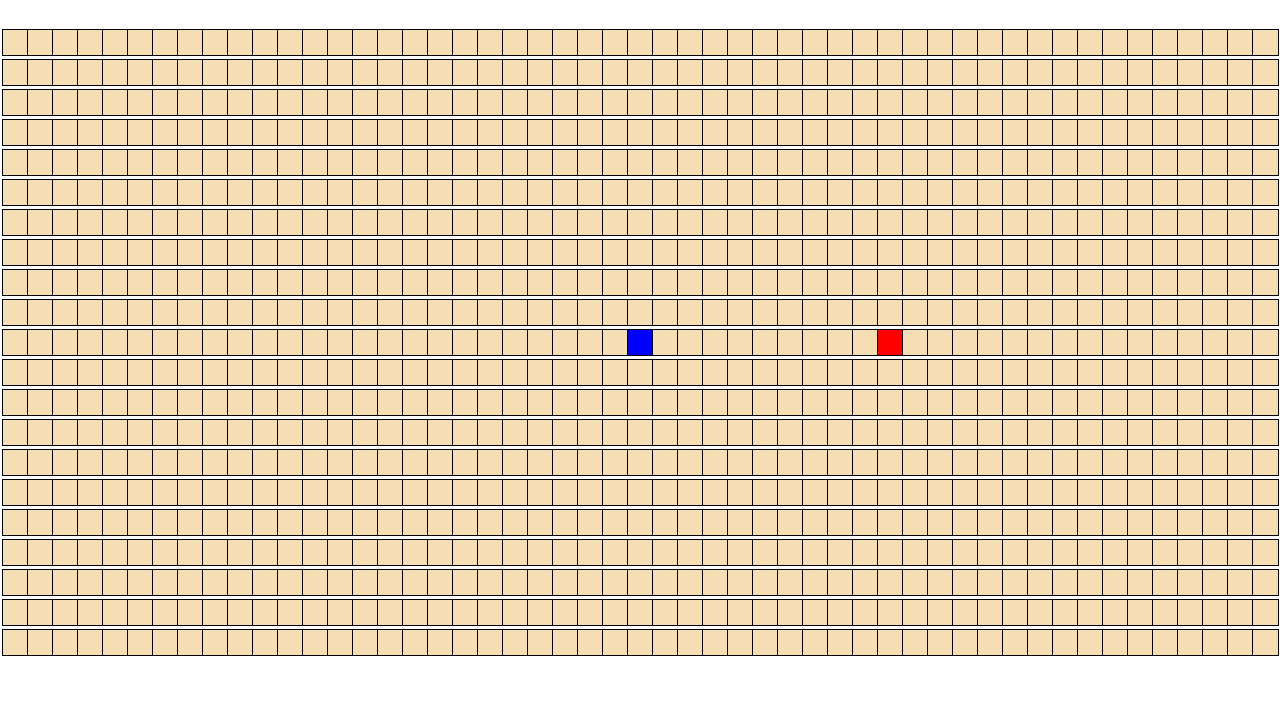
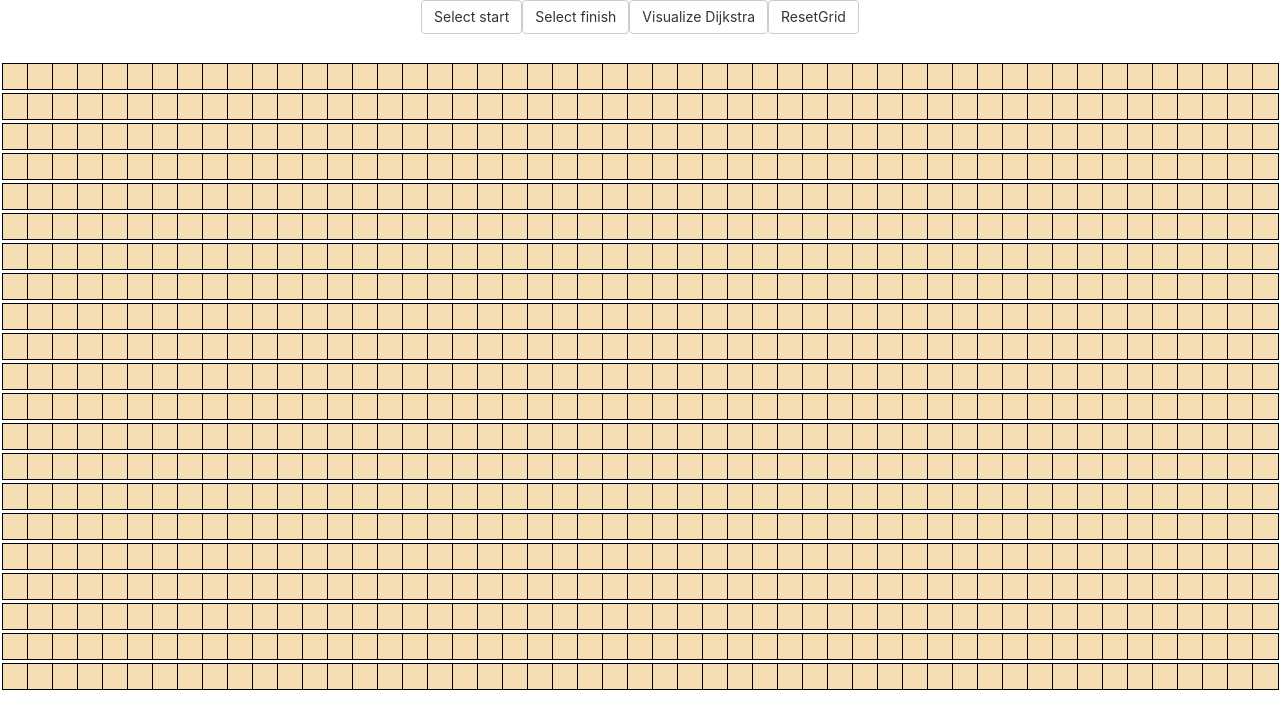
Before and after one commit to minhhung19494/React-Algorithm-Visualizer, a React (Create React App) app: page / in a window 1280 px wide. Shown: the top 728 px of the page. Built offline with nearby package versions, Linux system fonts and the light colour scheme.

Commit message:
visualize Dijkstra

```diff
--- /dev/null
+++ b/src/algorithms/DijkstraAlgo.js
@@ -0,0 +1,60 @@
+export function dijskstra(grid, startNode, finishNode){
+    const visitedNodeInOrder = [];
+    const unvisistedNode = getAllNodes(grid);
+    startNode.distance = 0;
+    while( !!unvisistedNode.length){
+        sortNodeByDistance(unvisistedNode)
+        const closetNode = unvisistedNode.shift();
+        if(closetNode.isWall) continue;
+        if(closetNode.distance === Infinity){
+            return visitedNodeInOrder;
+        }
+        closetNode.isVisited = true;
+        visitedNodeInOrder.push(closetNode);
+        if(closetNode === finishNode){
+            return visitedNodeInOrder;
+        }
+        updateUnvisistedNeighbors(closetNode, grid);
+
+    }
+};
+function sortNodeByDistance(unvisistedNode){
+    unvisistedNode.sort((nodeA, nodeB)=>nodeA.distance - nodeB.distance);
+
+};
+function updateUnvisistedNeighbors(node, grid){
+    const unvisistedNeighbors = getUnvisitedNeighbors(node, grid);
+    for(const neighbors of unvisistedNeighbors){
+        neighbors.distance = node.distance + 1;
+        neighbors.previousNode = node;
+    };
+}
+function getUnvisitedNeighbors(node, grid){
+    const neighbors = [];
+    const {row, col} = node;
+    if(row>0) neighbors.push(grid[row-1][col]);
+    if(row<grid.length -1) neighbors.push(grid[row+1][col]);
+    if(col>0) neighbors.push(grid[row][col-1]);
+    if(col<grid[0].length) neighbors.push(grid[row][col+1]);
+    return neighbors.filter(neighbors => !neighbors.isVisited);
+};
+
+function getAllNodes(grid){
+    const allNodes = [];
+    for(const row of grid){
+        for(const node of row){
+            allNodes.push(node);
+        }
+    }
+    return allNodes;
+};
+export function getNodesinShortestPathOrder(finishNode){
+    const nodeInShortestPath = [];
+    let currentNode = finishNode;
+    while(currentNode !== null){
+        nodeInShortestPath.unshift(currentNode);
+        currentNode = currentNode.previousNode;
+    }
+    return nodeInShortestPath;
+
+};
--- a/src/pathFinding/Dijkstra/Dijkstra.js
+++ b/src/pathFinding/Dijkstra/Dijkstra.js
@@ -1,17 +1,18 @@
 import React, {Component} from 'react';
 import Node from './Node'
 import './Dijkstra.css'
-
-const START_NODE_ROW = 10;
-const START_NODE_COL = 25;
-const FINISH_NODE_ROW = 10;
-const FINISH_NODE_COL = 35;
+import {dijskstra, getNodesinShortestPathOrder} from './../../algorithms/DijkstraAlgo'
 
 class DijkstraAlgo extends Component {
     constructor(props){
         super(props);
         this.state = {
-            grid:[]
+            grid:[],
+            mouseIsPress: false,
+            selectingStartNode: false,
+            selectingFinishNode: false,
+            startNode: {},
+            finishNode: {},
         }
     }
 
@@ -20,24 +21,124 @@ class DijkstraAlgo extends Component {
         this.setState({grid})
     }
 
+    handleMouseDown=(row,col)=>{
+        if(this.state.selectingStartNode){
+            this.setState({startNode:{row,col}});
+            this.setState({selectingStartNode:false});
+            console.log(this.state.startNode);
+            return
+        };
+        if(this.state.selectingFinishNode){
+            this.setState({finishNode:{row,col}});
+            this.setState({selectingFinishNode:false});
+            console.log(this.state.finishNode);
+            return
+        };
+        this.setState({mouseIsPress: true});
+        const newGrid = getNewGrid(this.state.grid, row, col);
+        this.setState({grid:newGrid});
+    }
+    handleMouseEnter=(row,col)=>{
+        if(this.state.selectingStartNode){
+            const newGridwithStartNode = getNewGridWithStartNode(this.state.grid, row,col);
+            this.setState({grid: newGridwithStartNode});
+            return;
+        }
+        if(this.state.selectingFinishNode){
+            const newGridwithFinishNode = getNewGridWithFinishNode(this.state.grid, row,col);
+            this.setState({grid: newGridwithFinishNode});
+            return;
+        }
+        if(this.state.mouseIsPress){
+            const newGrid = getNewGrid(this.state.grid, row, col);
+            this.setState({grid:newGrid});
+        }
+    }
+    handleMouseLeave = (row,col)=>{
+        if(this.state.selectingStartNode){
+            const newGridwithStartNode = getNewGridWithStartNode(this.state.grid, row,col);
+            this.setState({grid: newGridwithStartNode});
+            return
+        }
+        if(this.state.selectingFinishNode){
+            const newGridwithFinishNode = getNewGridWithFinishNode(this.state.grid, row,col);
+            this.setState({grid: newGridwithFinishNode});
+        }
+    }
+    handleMouseUp=(row,col)=>{
+        this.setState({mouseIsPress:false});
+    }
 
+    visualizeDijkstra = ()=>{
+        const {grid, startNode, finishNode} = this.state;
+        const StartNode = grid[startNode.row][startNode.col];
+        const FinishNode = grid[finishNode.row][finishNode.col];
+        const visitedNodeInOrder = dijskstra(grid, StartNode, FinishNode);
+        const NodesinShortestPathOrder = getNodesinShortestPathOrder(FinishNode);
+        this.animateDijkstra(visitedNodeInOrder, NodesinShortestPathOrder);
+    }
+
+    animateDijkstra = (visitedNodeInOrder, NodesinShortestPathOrder)=>{
+        for(let i =0; i <= visitedNodeInOrder.length; i++){
+            if(i===visitedNodeInOrder.length){
+                setTimeout(()=>{this.animateShortestPath(NodesinShortestPathOrder)}, 10*i);
+                return;
+                };
+            setTimeout(()=>{
+                const node = visitedNodeInOrder[i];
+                document.getElementById(`node-${node.row}-${node.col}`).className = 'Node node-visited';
+            }, 10*i);
+    }}
+    animateShortestPath = (NodesinShortestPathOrder)=>{
+        for(let i=0; i<NodesinShortestPathOrder.length; i++){
+            setTimeout(()=>{
+                const node = NodesinShortestPathOrder[i];
+                console.log(node);
+                document.getElementById(`node-${node.row}-${node.col}`).className = 'Node node-shortest-path'
+            }, 10*i);
+        }
+    }
+    setStartNode = ()=>{
+        this.setState({selectingStartNode:true});
+        this.setState({selectingFinishNode:false});
+    }
+    setFinishNode = ()=>{
+        this.setState({selectingFinishNode:true});
+        this.setState({selectingStartNode:false});
+    }
 
     render(){
-        const {grid} = this.state;
+        const {grid, mouseIsPress} = this.state;
         return(
         <div className="main">
+
+            <button type="button" className="btn btn-default" onClick={this.setStartNode}>Select start</button>
+
+            <button type="button" className="btn btn-default" onClick={this.setFinishNode}>Select finish</button>
+
+            <button type="button" className="btn btn-default" onClick={this.visualizeDijkstra}>Visualize Dijkstra</button>
+
+            <button type="button" className="btn btn-default" onClick={this.resetGrid}>ResetGrid</button>
             <div className="grid">
                 {grid.map((row, rowIdx)=>{
                     return(
                     <div key={rowIdx}>
                         {row.map((node, nodeIdx)=>{
-                            const{row, col, isFinish, isStart} = node;
+                            const{row, col, isFinish, isStart, isWall} = node;
                             return(
                                 <Node
                                     key={nodeIdx}
+                                    row={row}
                                     col={col}
                                     isFinish={isFinish}
                                     isStart={isStart}
+                                    isWall={isWall}
+                                    onClick = {this.onClick}
+                                    mouseIsPress={mouseIsPress}
+                                    onMouseEnter={this.handleMouseEnter}
+                                    onMouseDown={this.handleMouseDown}
+                                    onMouseUp={this.handleMouseUp}
+                                    onMouseLeave={this.handleMouseLeave}
                                 ></Node>
                                 );
                             })
@@ -68,7 +169,41 @@ const createNode = (row, col)=>{
     return {
         row,
         col,
-        isStart: row === START_NODE_ROW && col === START_NODE_COL,
-        isFinish: row === FINISH_NODE_ROW && col === FINISH_NODE_COL
+        isStart: false,
+        isFinish: false,
+        isWall: false,
+        distance: Infinity,
+        previousNode: null,
+        isVisited: false
     }
 }
+const getNewGrid = (grid, row, col)=>{
+    const newGrid = grid.slice();
+    const node = newGrid[row][col];
+    const newNode = {
+        ...node,
+        isWall: !node.isWall
+    }
+    newGrid[row][col] = newNode;
+    return newGrid;
+}
+const getNewGridWithStartNode = (grid, row, col)=>{
+    const newGrid = grid.slice();
+    const node = newGrid[row][col];
+    const newNode = {
+        ...node,
+        isStart: !node.isStart
+    }
+    newGrid[row][col] = newNode;
+    return newGrid;
+}
+const getNewGridWithFinishNode = (grid, row, col)=>{
+    const newGrid = grid.slice();
+    const node = newGrid[row][col];
+    const newNode = {
+        ...node,
+        isFinish: !node.isFinish
+    }
+    newGrid[row][col] = newNode;
+    return newGrid;
+}
--- a/src/pathFinding/Dijkstra/Node.css
+++ b/src/pathFinding/Dijkstra/Node.css
@@ -1,13 +1,22 @@
 .Node {
     outline: 1px solid black;
-    background-color: wheat;
     width: 25px;
     height: 25px;
     display: inline-block;
+    background-color: wheat;
 }
 .node-start{
     background-color: blue;
 }
 .node-finish{
-    background-color: red;
+    background-color:green;
 }
+.node-wall{
+    background-color: brown;
+}
+.node-visited{
+    background-color: yellow;
+}
+.node-shortest-path{
+    background-color: aqua;
+}
--- a/src/pathFinding/Dijkstra/Node.js
+++ b/src/pathFinding/Dijkstra/Node.js
@@ -5,13 +5,26 @@ class Node extends Component {
 
     render(){
         const {
+            row,
             col,
             isStart,
             isFinish,
+            isWall,
+            onMouseEnter,
+            onMouseLeave,
+            onMouseUp,
+            onMouseDown,
+            isVisited
         } = this.props;
-        const extraClassName = isFinish ? 'node-finish' : isStart ? 'node-start' : '';
+        const extraClassName = isFinish ? 'node-finish' : isStart ? 'node-start' : isWall ? 'node-wall' : isVisited ? 'node-visisted' :'';
         return(
-        <div className={`Node ${extraClassName}`}>
+        <div
+            className={`Node ${extraClassName}`}
+            onMouseEnter={()=>onMouseEnter(row,col)}
+            onMouseDown={()=>onMouseDown(row,col)}
+            onMouseUp={()=>onMouseUp(row,col)}
+            onMouseLeave={()=>onMouseLeave(row,col)}
+            id={`node-${row}-${col}`}>
         </div>
         )
     }
```
Also changed, not shown: package.json (+4 -3 lines), 1 other file (tests, documents, lock files or other folders).
